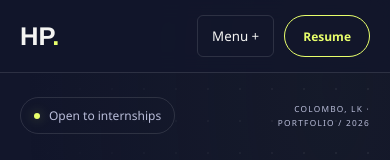
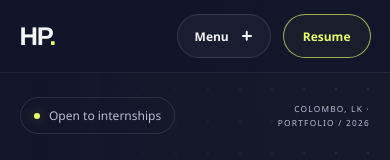
Before and after one commit to ThisulHerath/Hansana_s_Portfolio-, a React (Vite) app: page / in a window 390 px wide. Shown: the top 160 px of the page. Built offline with nearby package versions, Linux system fonts and the light colour scheme.

Commit message:
feat: enhance Navbar component with improved accessibility and responsive design

```diff
--- a/src/App.css
+++ b/src/App.css
@@ -19,18 +19,10 @@ main:focus { outline: none; }
 .motion-toggle { position: fixed; bottom: 16px; right: 16px; z-index: 40; min-height: 40px; border: 1px solid var(--line); border-radius: 30px; background: #12162be8; color: var(--text-mid); padding: 10px 14px; font-size: .65rem; backdrop-filter: blur(8px); }
 .skip-link { position: fixed; top: 8px; left: 12px; transform: translateY(-150%); background: var(--highlighter); color: var(--ink); padding: 14px 18px; z-index: 100; }
 .skip-link:focus { transform: translateY(0); }
-.navbar__menu { display: none; border: 1px solid var(--line); background: transparent; color: var(--text-hi); border-radius: 6px; min-height: 42px; padding: 8px 14px; }
-.navbar__links a[aria-current] { color: var(--highlighter); }
-.navbar__links a { font-size: .78rem; }
-.navbar__links { gap: 26px; }
-.navbar__cta { font-size: .75rem; min-height: 42px; display: inline-flex; align-items: center; }
 .skill-tag { cursor: default; line-height: 1.5; }
 .timeline__period, .edu-item__period { font-size: .82rem; }
 .timeline__body h3 { letter-spacing: -.025em; }
 @media (max-width: 759px) {
-  .navbar__menu { display: block; margin-left: auto; margin-right: 10px; }
-  .navbar__links.is-open { display: flex; position: absolute; top: 72px; left: 0; right: 0; flex-direction: column; gap: 0; padding: 12px 24px 20px; background: #12162bf5; border-bottom: 1px solid var(--line); box-shadow: 0 15px 30px #0004; }
-  .navbar__links a { padding: 14px 0; font-size: .9rem; }
   .container { padding: 0 20px; }
   .section__heading { margin-bottom: 32px; }
   .stat-card { padding: 18px; min-height: 140px; }
--- a/src/components/Navbar.css
+++ b/src/components/Navbar.css
@@ -2,9 +2,10 @@
   position: sticky;
   top: 0;
   z-index: 50;
-  background: rgba(18, 22, 43, 0.75);
-  backdrop-filter: blur(10px);
-  border-bottom: 1px solid var(--line);
+  background: rgba(18, 22, 43, 0.88);
+  backdrop-filter: blur(18px);
+  -webkit-backdrop-filter: blur(18px);
+  border-bottom: 1px solid rgba(244, 244, 242, 0.07);
 }
 
 .navbar__inner {
@@ -12,12 +13,15 @@
   align-items: center;
   justify-content: space-between;
   height: 72px;
+  width: 100%;
+  gap: 12px;
 }
 
 .navbar__brand {
   font-family: var(--font-display);
   font-size: 1.6rem;
-  font-weight: 800;
+  font-weight: 700;
+  letter-spacing: -0.05em;
   color: var(--text-hi);
 }
 
@@ -27,11 +31,11 @@
 
 .navbar__links {
   display: none;
-  gap: 32px;
+  gap: 26px;
 }
 
 .navbar__links a {
-  font-size: 0.95rem;
+  font-size: 0.78rem;
   color: var(--text-mid);
   transition: color 0.2s ease;
 }
@@ -39,15 +43,83 @@
 .navbar__links a:hover {
   color: var(--highlighter);
 }
+.navbar__links a[aria-current] { color: var(--highlighter); }
+
+.navbar__menu {
+  display: none;
+  align-items: center;
+  justify-content: center;
+  gap: 12px;
+  min-height: 44px;
+  padding: 10px 17px;
+  border: 1px solid rgba(244, 244, 242, 0.12);
+  border-radius: 999px;
+  background: rgba(244, 244, 242, 0.035);
+  color: var(--text-hi);
+  font-size: 0.75rem;
+  font-weight: 600;
+  transition: background 220ms ease, border-color 220ms ease;
+}
+.navbar__menu:hover, .navbar__menu[aria-expanded='true'] {
+  background: rgba(244, 244, 242, 0.07);
+  border-color: rgba(244, 244, 242, 0.23);
+}
+.navbar__menu-icon { position: relative; width: 12px; height: 12px; transition: transform 280ms cubic-bezier(.22, 1, .36, 1); }
+.navbar__menu-icon::before, .navbar__menu-icon::after { content: ''; position: absolute; top: 5px; left: 1px; width: 10px; height: 1.5px; border-radius: 2px; background: currentColor; }
+.navbar__menu-icon::after { transform: rotate(90deg); }
+.navbar__menu[aria-expanded='true'] .navbar__menu-icon { transform: rotate(135deg); }
 
 .navbar__cta {
-  border: 1px solid var(--highlighter);
+  border: 1px solid rgba(232, 255, 107, 0.65);
   color: var(--highlighter);
-  padding: 8px 18px;
+  padding: 10px 19px;
+  min-height: 44px;
+  display: inline-flex;
+  align-items: center;
+  justify-content: center;
+  background: rgba(232, 255, 107, 0.035);
   border-radius: 999px;
-  font-size: 0.9rem;
+  font-size: 0.75rem;
   font-weight: 600;
-  transition: background 0.2s ease, color 0.2s ease;
+  transition: background 220ms ease, color 220ms ease, border-color 220ms ease;
+}
+
+@media (max-width: 759px) {
+  .navbar .navbar__inner { padding-inline: clamp(18px, 5vw, 24px); }
+  .navbar__menu { display: inline-flex; margin-left: auto; }
+  .navbar__links {
+    display: flex;
+    position: absolute;
+    top: calc(100% + 8px);
+    left: 12px;
+    right: 12px;
+    flex-direction: column;
+    gap: 0;
+    padding: 10px;
+    border: 1px solid var(--line);
+    border-radius: 18px;
+    background: rgba(18, 22, 43, 0.97);
+    box-shadow: 0 16px 40px #0004;
+    opacity: 0;
+    transform: translateY(-8px) scale(.985);
+    transform-origin: top right;
+    visibility: hidden;
+    pointer-events: none;
+    transition: opacity 240ms ease, transform 280ms cubic-bezier(.22, 1, .36, 1), visibility 0s 280ms;
+  }
+  .navbar__links.is-open {
+    opacity: 1;
+    transform: translateY(0) scale(1);
+    visibility: visible;
+    pointer-events: auto;
+    transition-delay: 0s;
+  }
+  .navbar__links a { padding: 14px 16px; min-height: 48px; border-radius: 10px; font-size: 0.88rem; transition: color 180ms ease, background 180ms ease; }
+  .navbar__links a:hover, .navbar__links a[aria-current] { background: #e8ff6b08; }
+}
+
+@media (prefers-reduced-motion: reduce) {
+  .navbar__menu, .navbar__menu-icon, .navbar__cta, .navbar__links, .navbar__links a { transition: none; }
 }
 
 .navbar__cta:hover {
--- a/src/components/Navbar.jsx
+++ b/src/components/Navbar.jsx
@@ -12,10 +12,15 @@ const links = [
 
 export default function Navbar({ activeSection }) {
   const [open, setOpen] = useState(false);
+  const [mobile, setMobile] = useState(() => window.matchMedia('(max-width: 759px)').matches);
   const menuRef = useRef(null);
   useEffect(() => {
     const close = (event) => { if (event.key === 'Escape') { setOpen(false); if (menuRef.current?.getAttribute('aria-expanded') === 'true') menuRef.current.focus(); } };
-    const resize = () => { if (window.innerWidth >= 760) setOpen(false); };
+    const resize = () => {
+      const compact = window.matchMedia('(max-width: 759px)').matches;
+      setMobile(compact);
+      if (!compact) setOpen(false);
+    };
     window.addEventListener('keydown', close);
     window.addEventListener('resize', resize);
     return () => { window.removeEventListener('keydown', close); window.removeEventListener('resize', resize); };
@@ -26,8 +31,8 @@ export default function Navbar({ activeSection }) {
         <a href="#top" className="navbar__brand">
           HP<span>.</span>
         </a>
-        <button ref={menuRef} className="navbar__menu" aria-expanded={open} aria-controls="primary-navigation" onClick={() => setOpen(!open)}>{open ? 'Close ×' : 'Menu +'}</button>
-        <nav id="primary-navigation" aria-label="Main navigation" className={`navbar__links ${open ? 'is-open' : ''}`}>
+        <button ref={menuRef} className="navbar__menu" aria-label={open ? 'Close menu' : 'Open menu'} aria-expanded={open} aria-controls="primary-navigation" onClick={() => setOpen(!open)}>Menu <span className="navbar__menu-icon" aria-hidden="true" /></button>
+        <nav id="primary-navigation" aria-label="Main navigation" inert={mobile && !open} className={`navbar__links ${open ? 'is-open' : ''}`}>
           {links.map((link) => (
             <a key={link.href} href={link.href} aria-current={activeSection === link.href.slice(1) ? 'location' : undefined} onClick={() => setOpen(false)}>
               {link.label}
```
